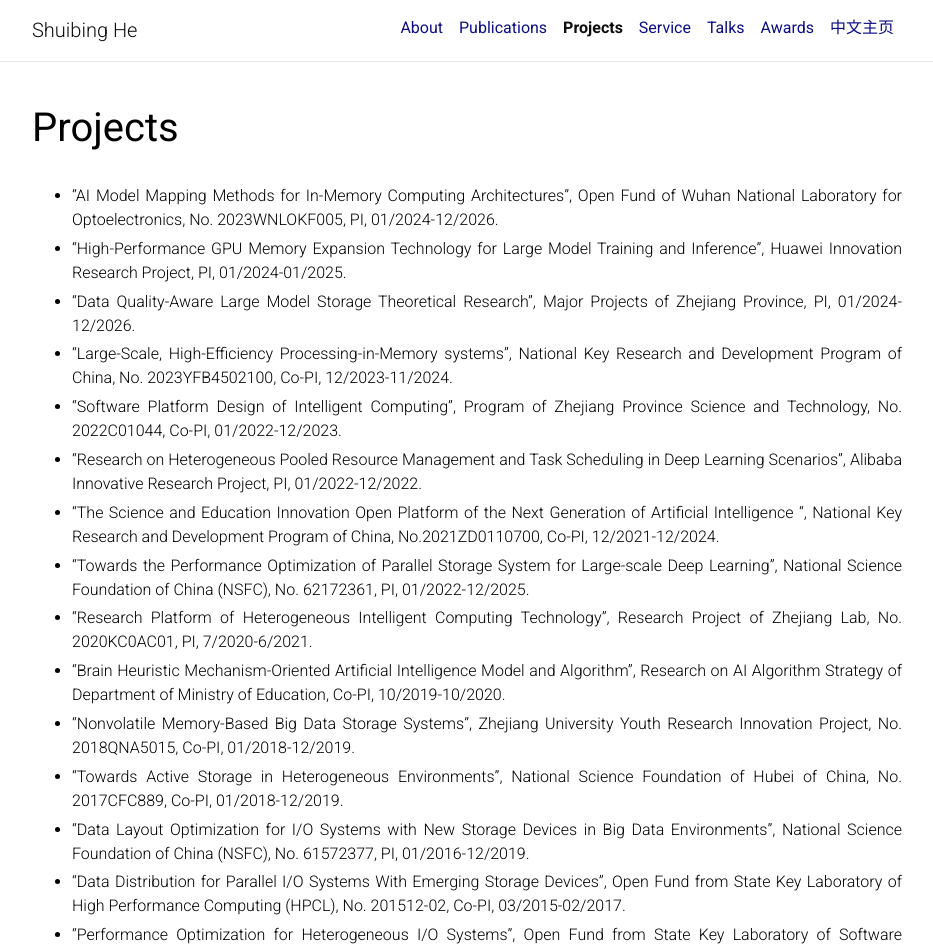
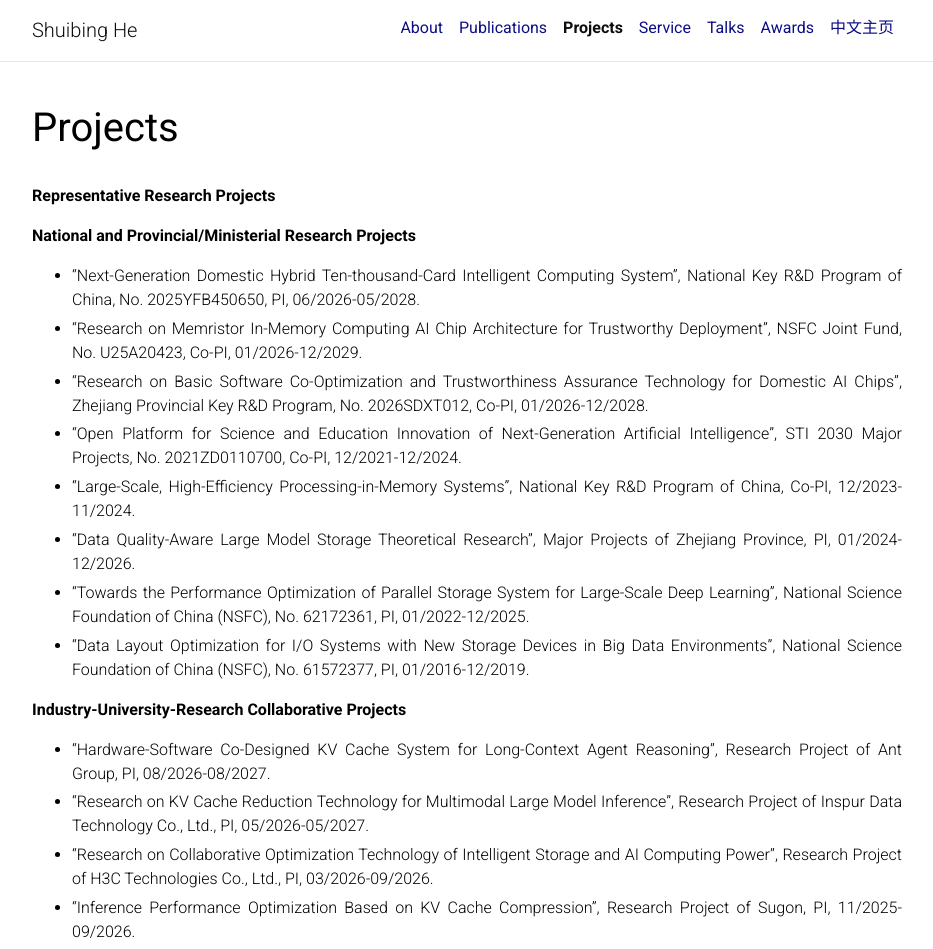
Before and after one commit to shuibing9420/shuibing9420.github.io, a Jekyll site: the page built from _pages/projects.md, in a window 1280 px wide and 1400 px high. Shown: the top 949 px of the window, without its empty margins (173-1106 px from the left). Built offline with Jekyll 4.4.1, drawn with Linux system fonts in a browser that asks for light colours; comment, search, counter and statistics services are not loaded; a style sheet for code colours, icons or effects is not loaded; some of the changed text lies outside the part shown.

Commit message:
update projects

```diff
--- a/_pages/projects.md
+++ b/_pages/projects.md
@@ -7,22 +7,29 @@ nav_order: 3
 ---
 
 <!-- ### **Research Project** -->
-- "AI Model Mapping Methods for In-Memory Computing Architectures”,  Open Fund of Wuhan National Laboratory for Optoelectronics, No. 2023WNLOKF005, PI, 01/2024-12/2026.
+**Representative Research Projects**
+
+**National and Provincial/Ministerial Research Projects**
+
+- "Next-Generation Domestic Hybrid Ten-thousand-Card Intelligent Computing
+System", National Key R&D Program of China, No. 2025YFB450650, PI,
+06/2026-05/2028.
+- "Research on Memristor In-Memory Computing AI Chip Architecture for
+Trustworthy Deployment", NSFC Joint Fund, No. U25A20423, Co-PI, 01/2026-12/2029.
+- "Research on Basic Software Co-Optimization and Trustworthiness Assurance Technology for Domestic AI Chips", Zhejiang Provincial Key R&D Program, No. 2026SDXT012, Co-PI, 01/2026-12/2028.
+- "Open Platform for Science and Education Innovation of Next-Generation Artificial Intelligence", STI 2030 Major Projects, No. 2021ZD0110700, Co-PI, 12/2021-12/2024.
+- "Large-Scale, High-Efficiency Processing-in-Memory Systems", National Key R&D Program of China, Co-PI, 12/2023-11/2024.
+- "Data Quality-Aware Large Model Storage Theoretical Research", Major Projects of Zhejiang Province, PI, 01/2024-12/2026.
+- "Towards the Performance Optimization of Parallel Storage System for Large-Scale Deep Learning", National Science Foundation of China (NSFC), No. 62172361, PI, 01/2022-12/2025.
+- "Data Layout Optimization for I/O Systems with New Storage Devices in Big Data Environments", National Science Foundation of China (NSFC), No. 61572377, PI, 01/2016-12/2019.
+
+**Industry-University-Research Collaborative Projects**
+
+- "Hardware-Software Co-Designed KV Cache System for Long-Context Agent Reasoning", Research Project of Ant Group, PI, 08/2026-08/2027.
+- "Research on KV Cache Reduction Technology for Multimodal Large Model Inference", Research Project of Inspur Data Technology Co., Ltd., PI, 05/2026-05/2027.
+- "Research on Collaborative Optimization Technology of Intelligent Storage and AI Computing Power", Research Project of H3C Technologies Co., Ltd., PI, 03/2026-09/2026.
+- "Inference Performance Optimization Based on KV Cache Compression", Research Project of Sugon, PI, 11/2025-09/2026.
+- "Data I/O Performance Optimization for Large Model Training", Research Project of Ant Group, PI, 07/2024-07/2025.
 - "High-Performance GPU Memory Expansion Technology for Large Model Training and Inference", Huawei Innovation Research Project, PI, 01/2024-01/2025.
-- "Data Quality-Aware Large Model Storage Theoretical Research", Major Projects of Zhejiang Province, PI, 01/2024-12/2026.
-- "Large-Scale, High-Efficiency Processing-in-Memory systems", National Key Research and Development Program of China, No. 2023YFB4502100, Co-PI, 12/2023-11/2024.
-- "Software Platform Design of Intelligent Computing", Program of Zhejiang Province Science and Technology, No. 2022C01044, Co-PI, 01/2022-12/2023.
-- "Research on Heterogeneous Pooled Resource Management and Task Scheduling in Deep Learning Scenarios", Alibaba Innovative Research Project, PI, 01/2022-12/2022.
-- "The Science and Education Innovation Open Platform of the Next Generation of Artificial Intelligence ", National Key Research and Development Program of China, No.2021ZD0110700, Co-PI, 12/2021-12/2024.
-- "Towards the Performance Optimization of Parallel Storage System for Large-scale Deep Learning", National Science Foundation of China (NSFC), No. 62172361, PI, 01/2022-12/2025.
-- "Research Platform of Heterogeneous Intelligent Computing Technology", Research Project of Zhejiang Lab, No. 2020KC0AC01, PI, 7/2020-6/2021.
-- "Brain Heuristic Mechanism-Oriented Artificial Intelligence Model and Algorithm", Research on AI Algorithm Strategy of Department of Ministry of Education, Co-PI, 10/2019-10/2020.
-- "Nonvolatile Memory-Based Big Data Storage Systems", Zhejiang University Youth Research Innovation Project, No. 2018QNA5015, Co-PI, 01/2018-12/2019.
-- "Towards Active Storage in Heterogeneous Environments", National Science Foundation of Hubei of China, No. 2017CFC889, Co-PI, 01/2018-12/2019.
-- "Data Layout Optimization for I/O Systems with New Storage Devices in Big Data Environments", National Science Foundation of China (NSFC), No. 61572377, PI, 01/2016-12/2019.
-- "Data Distribution for Parallel I/O Systems With Emerging Storage Devices", Open Fund from State Key Laboratory of High Performance Computing (HPCL), No. 201512-02, Co-PI, 03/2015-02/2017.
-- "Performance Optimization for Heterogeneous I/O Systems", Open Fund from State Key Laboratory of Software Engineering (SKLSE), No. 2015-A-06, PI, 01/2016-12/2017.
-- "Heterogeneity-Aware Adaptive Parallel File System", National Science Foundation of Hubei of China, No. 2014CFB239, PI, 01/2015-12/2016.
-- "Object-Based Active Storage", Open Fund of Key Laboratory of High Confidence Software Technologies, No. HCST201104, PI, 01/2011-12/2012.
-- "Data Simulation System of Electric Transmission and Transformation Equipment", National Ministries and Commissions Open Project, No. HCST201104, PI, 01/2010-12/2011.
-- "On the Active Storage of Object-Based Devices", Fundamental Research Funds for the Central Universities, No. 3101012, PI, 01/2011-12/2011
+- "Research on Heterogeneous Pooled Resource Management and Task Scheduling in Deep Learning Scenarios", Alibaba Innovative Research Project, PI, 12/2021-09/2022.
+- "Research Platform of Heterogeneous Intelligent Computing Technology", Research Project of Zhejiang Lab, PI, 07/2020-06/2022.
```
